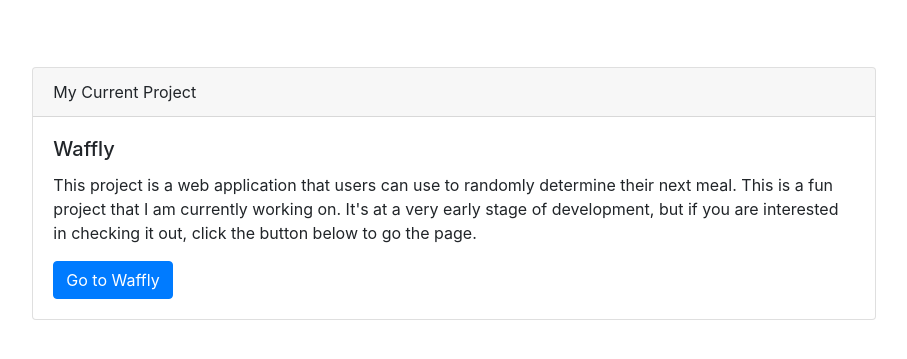
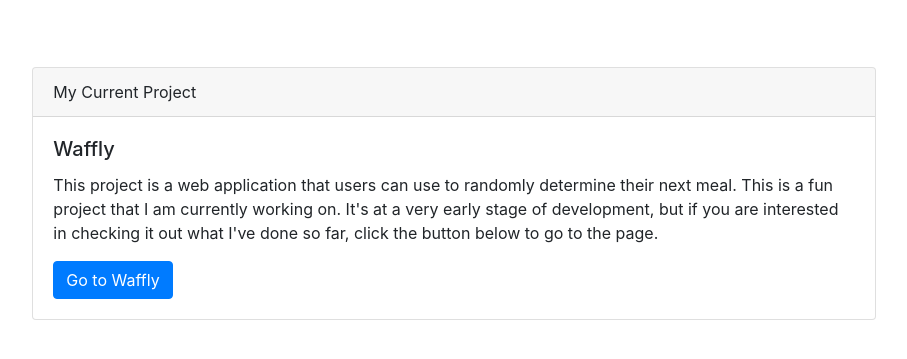
Before and after one commit to karenher/karenher.github.io, a plain HTML site: page index.html in a window 1280 px wide. Shown: the part 309-668 px from the top of the page, without its empty margins (186-1093 px from the left). Drawn offline with nearby package versions, Linux system fonts and the light colour scheme; a web font is replaced by a local one.

Commit message:
Fixed typo

```diff
--- a/index.html
+++ b/index.html
@@ -57,7 +57,7 @@
               <div class="card-header">My Current Project</div>
               <div class="card-body">
                 <h5 class="card-title">Waffly</h5>
-                <p class="card-text">This project is a web application that users can use to randomly determine their next meal. This is a fun project that I am currently working on. It's at a very early stage of development, but if you are interested in checking it out, click the button below to go the page.</p>
+                <p class="card-text">This project is a web application that users can use to randomly determine their next meal. This is a fun project that I am currently working on. It's at a very early stage of development, but if you are interested in checking it out what I've done so far, click the button below to go to the page.</p>
                 <a href="https://karenher.github.io/waffly" class="btn btn-primary">Go to Waffly</a>
               </div>
             </div>
```
